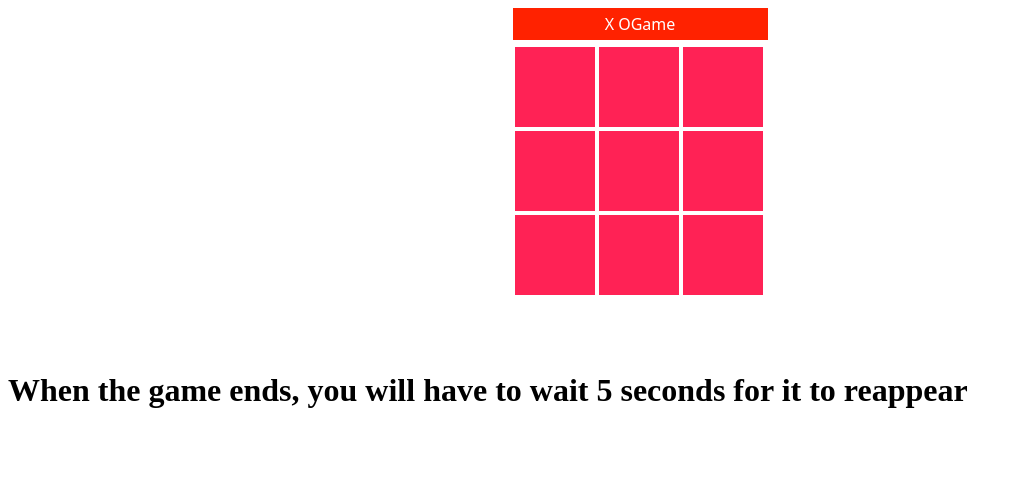
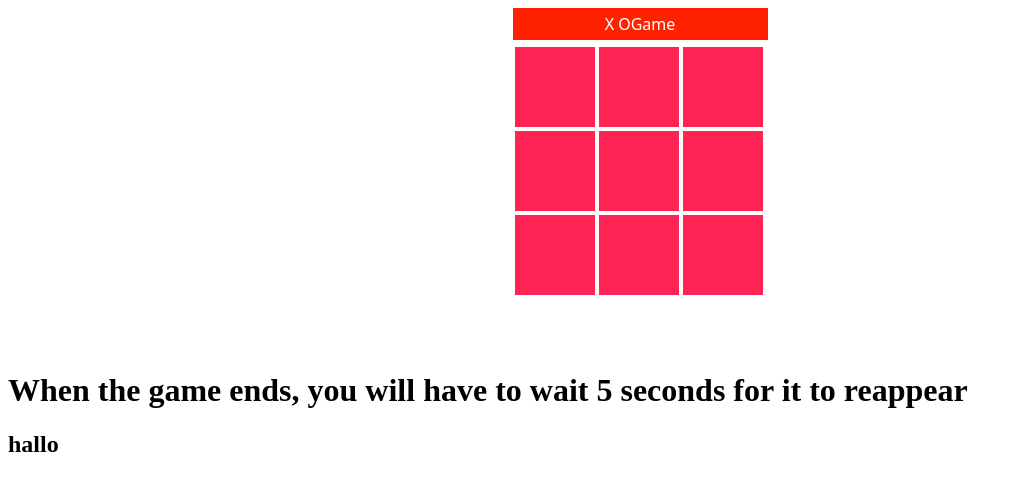
Before and after one commit to mohdashr9/game_xo, a plain HTML site: page index.html in a window 1280 px wide. Shown: the whole page, without its empty margins (0-1022 px from the left). Drawn offline with Linux system fonts and the light colour scheme.

Commit message:
Update index.html

```diff
--- a/index.html
+++ b/index.html
@@ -41,6 +41,7 @@
     <br>
     <script src="maim.js"></script>
 <h1> When the game ends, you will have to wait 5 seconds for it to reappear </h1>
+    <h2>hallo</h2
 
 </body>
 </html>
```
